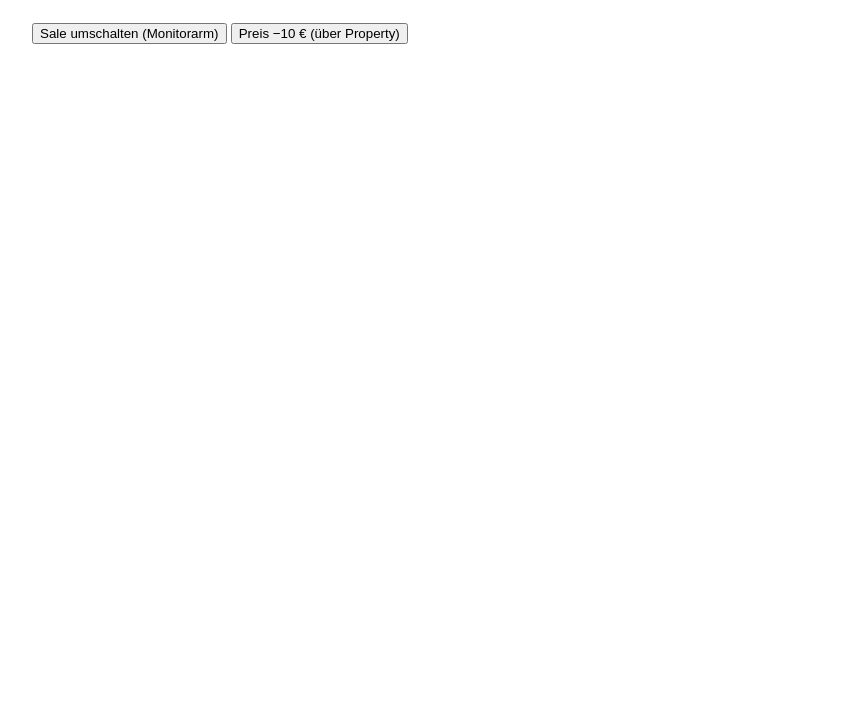
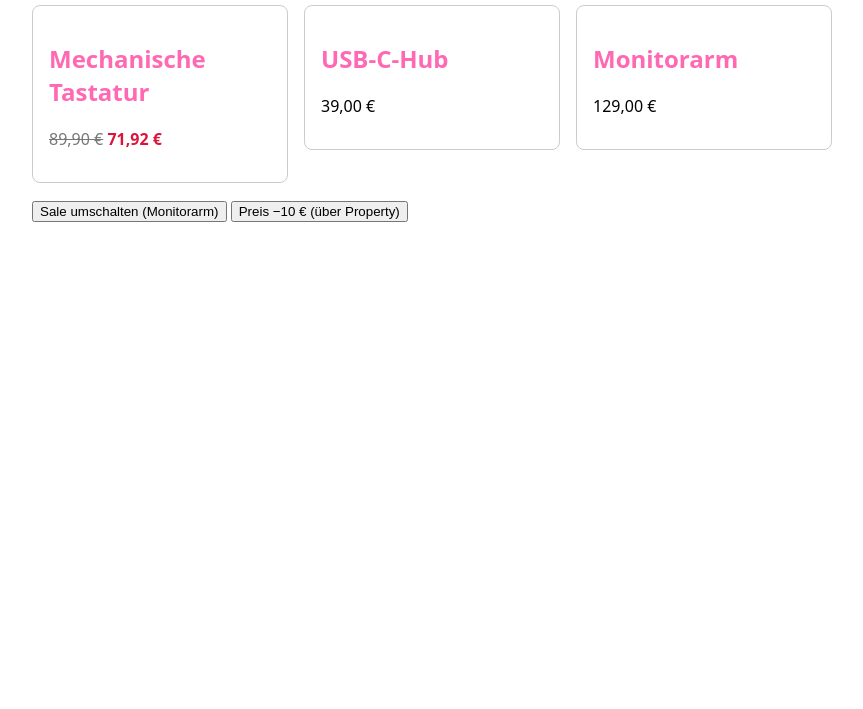
Before and after one commit to cpete/web2-exercises, a website: page src/index.html in a window 1280 px wide. Shown: the part 91-800 px from the top of the page, without its empty margins (208-1071 px from the left). Drawn offline with Linux system fonts and the light colour scheme.

Commit message:
solution: product card

```diff
--- a/src/index.html
+++ b/src/index.html
@@ -18,7 +18,7 @@
   </style>
 </head>
 <body>
-  <h1>Übung 2: &lt;product-card&gt;</h1>
+  <h1>Übung: &lt;product-card&gt;</h1>
 
   <template id="product-card-template">
     <article class="card">
--- a/src/product-card.js
+++ b/src/product-card.js
@@ -1,30 +1,63 @@
-// Übung: <product-card title="…" price="…" sale>
+// Übung – Lösung: <product-card title="…" price="…" sale>
 
 const euro = new Intl.NumberFormat('de-DE', { style: 'currency', currency: 'EUR' });
 const DISCOUNT = 0.2;
 
 class ProductCard extends HTMLElement {
-  // TODO: zu beobachtende Attribute
-  static observedAttributes = [];
+  static observedAttributes = ['title', 'price', 'sale'];
 
   connectedCallback() {
-    // TODO: Template #product-card-template klonen und anhängen (nur einmal!)
-    // Tipp: document.getElementById(...).content.cloneNode(true) nutzen
+    // Nur beim ersten Einhängen Markup erzeugen
+    if (!this.querySelector('.card')) {
+      const tpl = document.getElementById('product-card-template');
+      this.append(tpl.content.cloneNode(true));
+    }
     this.render();
   }
 
-  attributeChangedCallback() {
-    this.render();
+  attributeChangedCallback(name, oldValue, newValue) {
+    if (oldValue !== newValue) this.render();
   }
 
-  // TODO: Getter/Setter für price (Number)
+  // ---- Properties  ----
 
-  // TODO: Getter/Setter für sale (Boolean)
+  get price() {
+    return Number(this.getAttribute('price') ?? 0);
+  }
+
+  set price(value) {
+    this.setAttribute('price', String(value));
+  }
+
+  get sale() {
+    return this.hasAttribute('sale');
+  }
+
+  set sale(value) {
+    // NICHT setAttribute('sale', false) – das wäre trotzdem "vorhanden"!
+    this.toggleAttribute('sale', Boolean(value));
+  }
+
+  // Hinweis: "title" ist ein globales HTML-Attribut (Tooltip) und HTMLElement
+  // hat bereits eine title-Property. Besser wäre z. B. "product-name".
 
   render() {
-    // TODO: Titel und Preis(e) in das geklonte Markup schreiben
-    // Bei sale = true: .old zeigt den alten Preis, .current zeigt den Rabattpreis mit Klasse "sale"
-    // Bei sale = false: .old ist leer, .current zeigt den normalen Preis
+    const card = this.querySelector('.card');
+    if (!card) return; // attributeChangedCallback kann vor connectedCallback kommen
+
+    card.querySelector('.title').textContent = this.getAttribute('title') ?? 'Unbenanntes Produkt';
+
+    const old = card.querySelector('.old');
+    const current = card.querySelector('.current');
+
+    if (this.sale) {
+      old.textContent = euro.format(this.price);
+      current.textContent = euro.format(this.price * (1 - DISCOUNT));
+    } else {
+      old.textContent = '';
+      current.textContent = euro.format(this.price);
+    }
+    current.classList.toggle('sale', this.sale);
   }
 }
 
```
